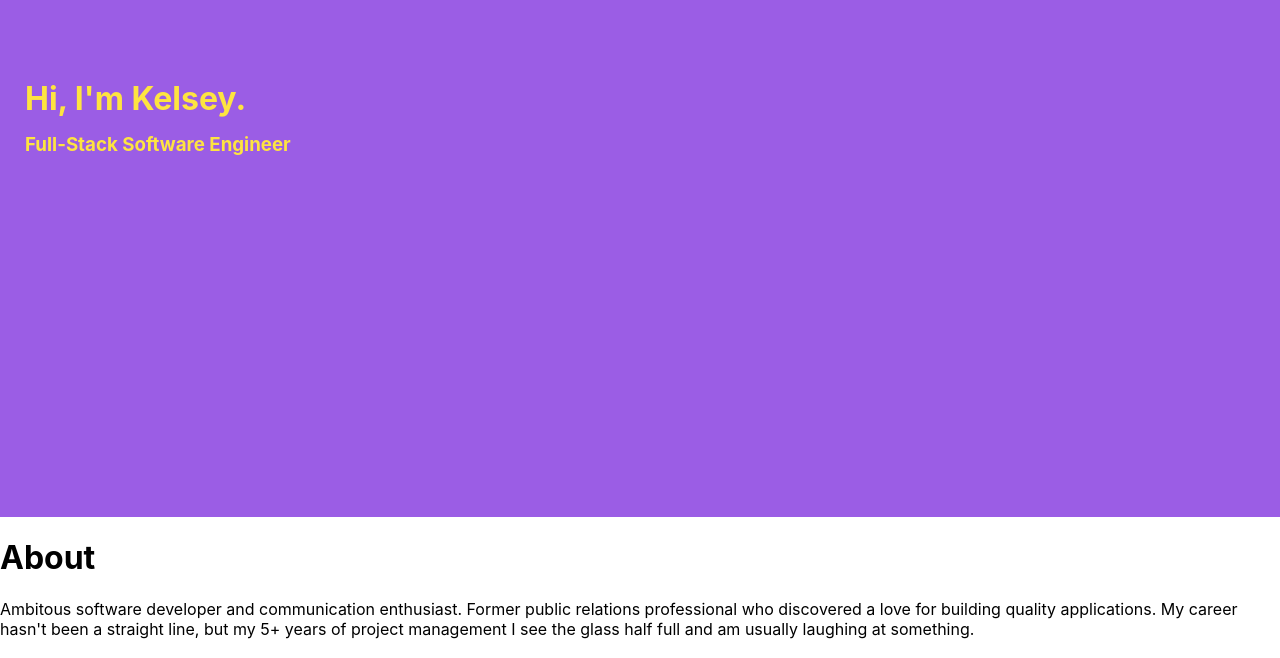
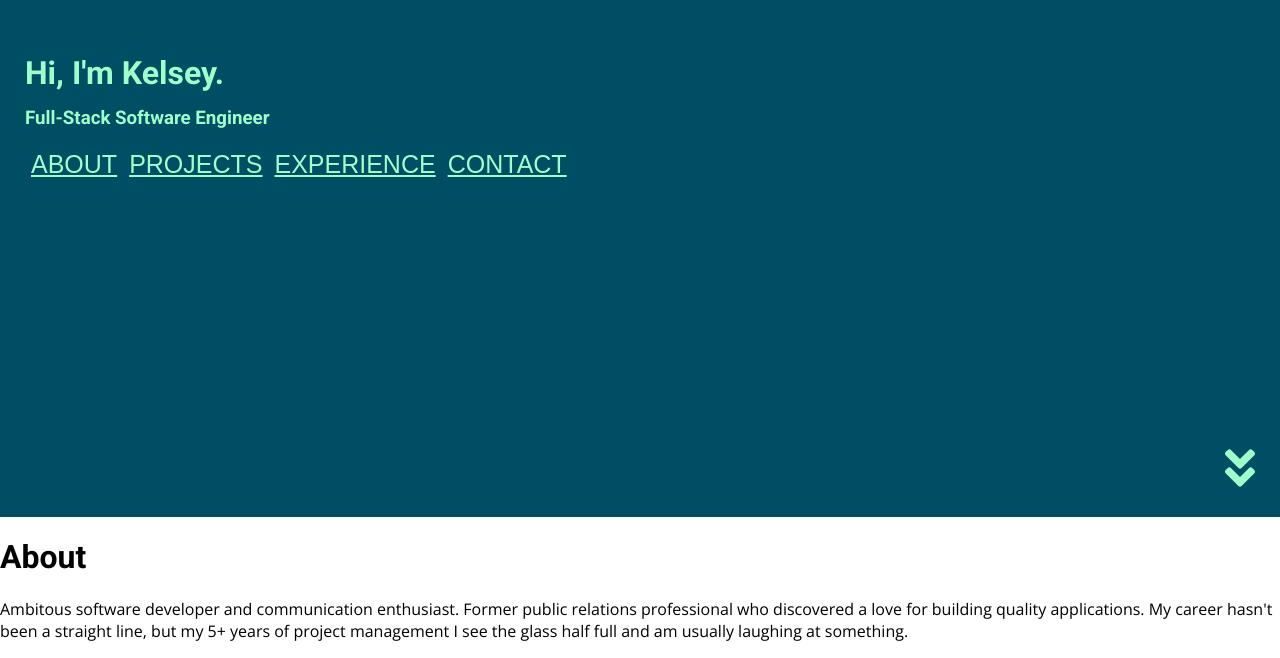
Before and after one commit to KelsCree/kelseycreehan.com, a React (Create React App) app: page / in a window 1280 px wide. Shown: the part 283-941 px from the top of the page. Built offline with nearby package versions, Linux system fonts and the light colour scheme.

Commit message:
Redesign intro component.

```diff
--- a/package.json
+++ b/package.json
@@ -3,6 +3,9 @@
   "version": "0.1.0",
   "private": true,
   "dependencies": {
+    "@fortawesome/fontawesome-svg-core": "^1.2.32",
+    "@fortawesome/free-solid-svg-icons": "^5.15.1",
+    "@fortawesome/react-fontawesome": "^0.1.13",
     "@testing-library/jest-dom": "^5.11.6",
     "@testing-library/react": "^11.2.2",
     "@testing-library/user-event": "^12.5.0",
--- a/src/App.css
+++ b/src/App.css
@@ -1,12 +1,25 @@
+@import url('https://fonts.googleapis.com/css2?family=Open+Sans&family=Roboto:wght@300;400;700&display=swap');
+
+.App {
+  font-family: 'Open Sans', sans-serif;
+}
+
 .header {
-  background-color: #9B5DE5;
+  background-color: #004E64;
   height: 100vh;
-  color: #FEE440;
+  color: #9FFFCB;
   margin: 0px;
   display: flex;
+  align-items: center;
+  width: 100%;
+  flex-direction: row;
+  justify-content: space-between;
+  font-family: 'Roboto', sans-serif;
+}
+
+.upper-header {
+  display: flex;
   align-items: flex-start;
-  width: 100%;
-  display: flex;
   flex-direction: column;
   justify-content: center;
 }
@@ -14,6 +27,10 @@
 .about {
   height: 100vh;
 
+}
+
+h1 {
+  font-family: 'Roboto', sans-serif;
 }
 
 #titleText {
@@ -27,6 +44,25 @@
   padding-left: 20px;
 }
 
+#menu {
+  margin: 5px;
+  margin-top: 15px;
+  padding-left: 20px;
+
+}
+
+button {
+  background: inherit;
+  border: none;
+  color: #9FFFCB;
+  font-size: 25px;
+  text-decoration: underline;
+}
+
+button:hover {
+  color: #ffffff;
+}
+
 @media (max-width: 800px) {
   h1 {
     font-size: 48px;
@@ -38,9 +74,15 @@
 
 @media (max-width: 1200px) {
   h1 {
-    font-size: 72px;
+    font-size: 100px;
   }
   h3 {
     font-size: 45px;
   }
 }
+
+#down-arrow {
+  align-self: flex-end;
+  margin: 25px;
+
+}
--- a/src/Components/Header.js
+++ b/src/Components/Header.js
@@ -1,11 +1,24 @@
 import React from 'react'
+import { FontAwesomeIcon } from '@fortawesome/react-fontawesome'
+import { faAngleDoubleDown } from '@fortawesome/free-solid-svg-icons'
 
 export default function Header() {
   return(
     <>
       <div className="header">
-        <h1 id="titleText">Hi, I'm Kelsey.</h1>
-        <h3 id="subTitle">Full-Stack Software Engineer</h3>
+        <div className="upper-header">
+          <h1 id="titleText">Hi, I'm Kelsey.</h1>
+          <h3 id="subTitle">Full-Stack Software Engineer</h3>
+          <section id="menu">
+            <button id="about-button">ABOUT</button>
+            <button id="projects-button">PROJECTS</button>
+            <button id="experience-button">EXPERIENCE</button>
+            <button id="contact-button">CONTACT</button>
+          </section>
+        </div>
+        <section id="down-arrow">
+          <FontAwesomeIcon icon={faAngleDoubleDown} size="3x" />
+        </section>
       </div>
     </>
   )
```
Also changed, not shown: 2 other files (tests, documents, lock files or other folders).
